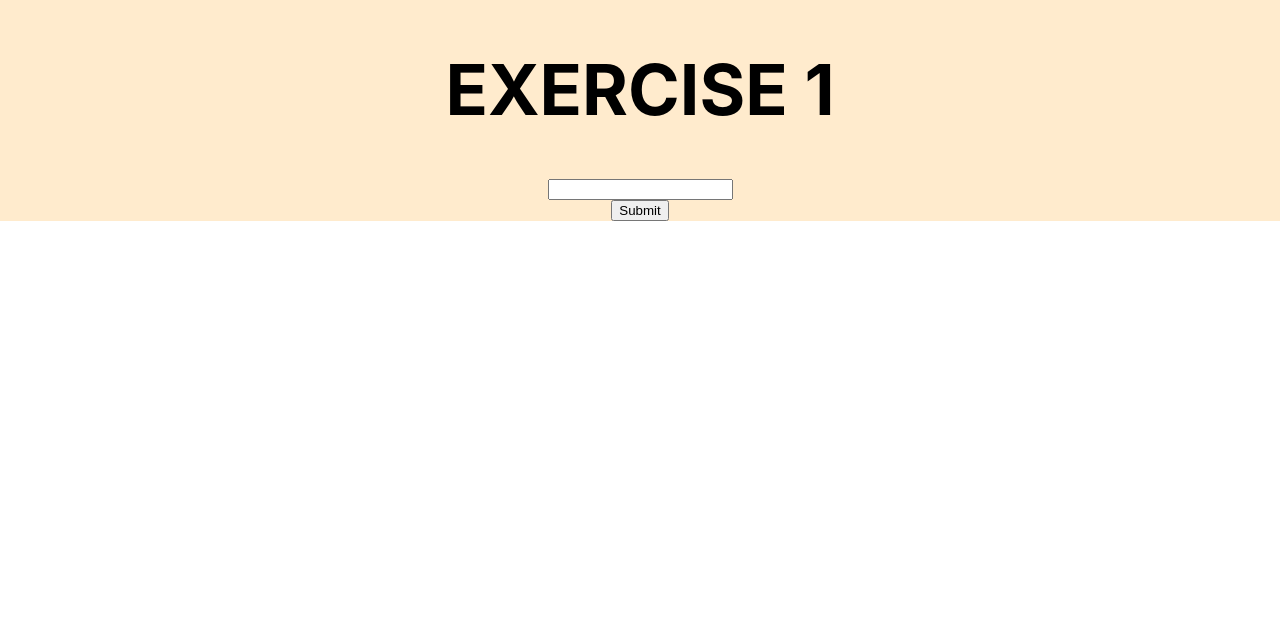
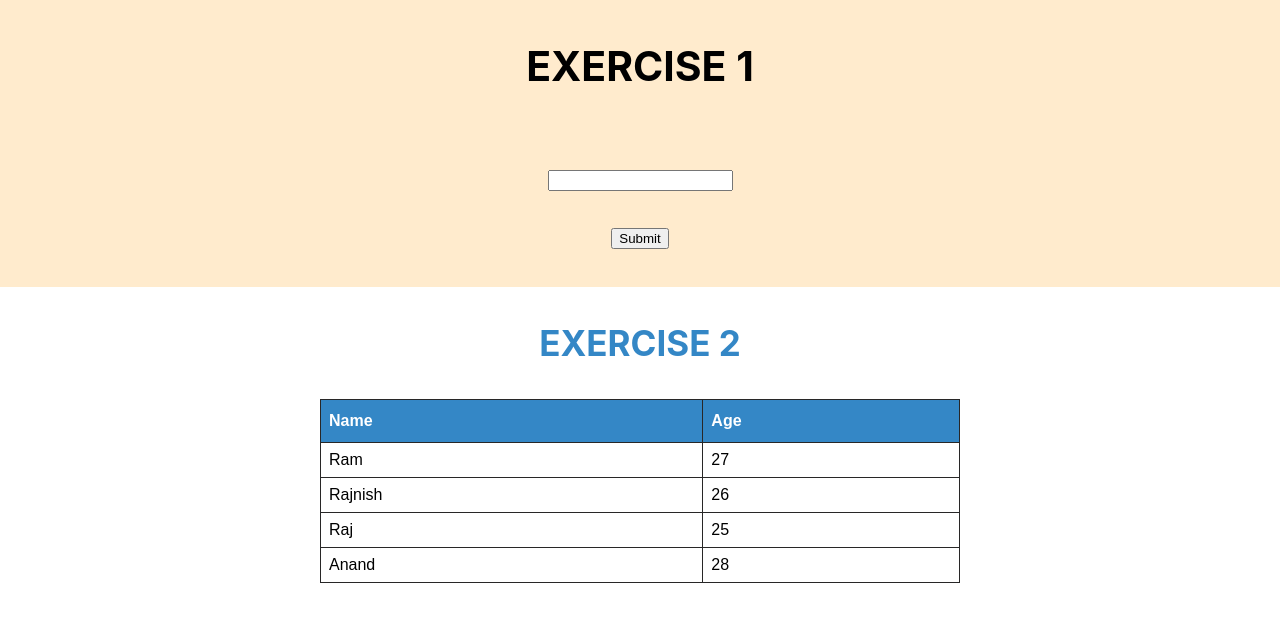
Before and after one commit to abhianand1909/dev-Abhishek, a React (Create React App) app in the folder MyApp/: page / in a window 1280 px wide. Shown: the top 622 px of the page. Built offline with nearby package versions, Linux system fonts and the light colour scheme.

Commit message:
Exercise 2

```diff
--- a/MyApp/src/App.css
+++ b/MyApp/src/App.css
@@ -5,4 +5,41 @@
   display: flex;
   flex-direction: column;
   align-items: center;
+  justify-content: space-between;
+  height: 287px;
 }
+.E2
+{
+  font-size: 35px;
+  color: #3487c6;
+  text-align: center;
+}
+.Exercise2
+{
+  display: flex;
+  flex-direction: column;
+  align-items: center;
+}
+
+.tabledata
+{
+    width: 50%;
+}
+.table {
+  font-family: Arial, Helvetica, sans-serif;
+  border-collapse: collapse;
+  width: 100%;
+}
+
+.table td, .table th {
+  border: 1px solid rgb(40, 39, 39);
+  padding: 8px;
+}
+
+.table th {
+  padding-top: 12px;
+  padding-bottom: 12px;
+  text-align: left;
+  background-color: #3487c6;
+  color: white;
+}
--- a/MyApp/src/App.js
+++ b/MyApp/src/App.js
@@ -1,9 +1,11 @@
 import React, { useState } from "react";
 import "./App.css";
-import Comp from "./Component/Comp";
-import Displayname from "./Component/Displayname";
+import Table from "./Component/Table"
 
-function App() {
+
+function App(){
+
+  // Exercise 1
   let [value,getvalue]= useState();
   let [display,setvalue]=useState();
   let inputvalue =(elem) =>{
@@ -13,14 +15,27 @@ function App() {
         setvalue(display=value);
   }
 
+  // Exercise 2
+
+   let students=[{Name:"Ram" ,Age:"27"},{Name:"Rajnish" ,Age:"26"},{Name:"Raj" ,Age:"25"},{Name:"Anand" ,Age:"28"}];
+   let columns=["Name","Age"];
+
+  // Exercise 3
+
+
   return (
     <>
 
     <div className="Exercise1">
-       <h1> EXERCISE 1</h1>
+       <h3> EXERCISE 1</h3>
         <input type="text" value={value} onChange={inputvalue} />
+        <button onClick={extractvalue}>Submit</button>
       <div>{display}</div>
-      <button onClick={extractvalue}>Submit</button>
+    </div>
+
+    <div className="Exercise2">
+      <h3 className="E2">EXERCISE 2</h3>
+    <Table students={students} colNames={columns}/>
     </div>
     </>
   );
--- /dev/null
+++ b/MyApp/src/Component/Table.jsx
@@ -0,0 +1,34 @@
+import React from "react";
+import "../App.css"
+
+function Table({students ,colNames}){
+    return(
+        <div className="tabledata">
+            <table className="table" >
+                <thead>
+                    <tr>
+                        {
+                            colNames.map((headerItems, index)=>(
+                                <th key={index}>
+                                    {headerItems}
+
+                                </th>
+
+                            ))
+                        }
+                    </tr>
+                </thead>
+                <tbody>
+                    {Object.values(students).map((obj, index) =>(
+                        <tr key={index}>
+                            {Object.values(obj).map((value,index2)=>(
+                                <td key={index2}>{value}</td>
+                            ))}
+                        </tr>
+                    ))}
+                </tbody>
+            </table>
+        </div>
+    )
+}
+export default Table;
```
